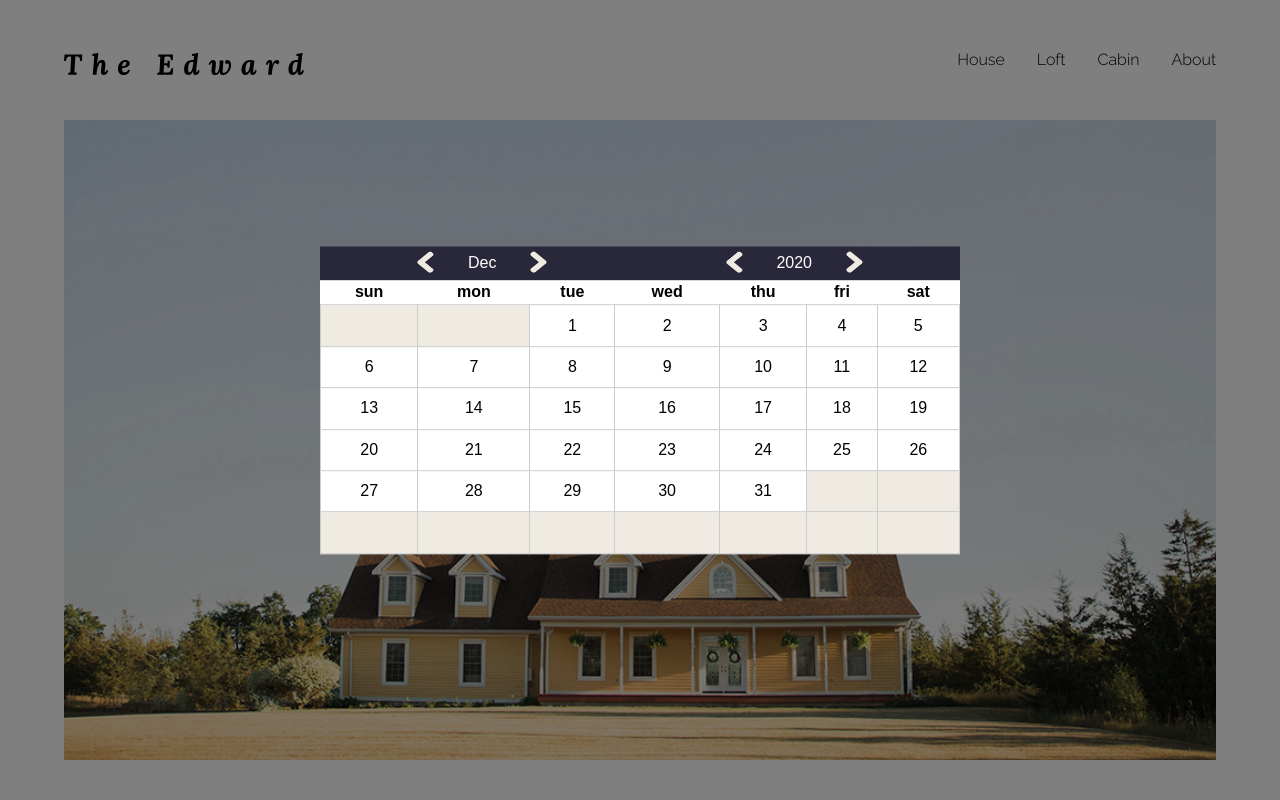
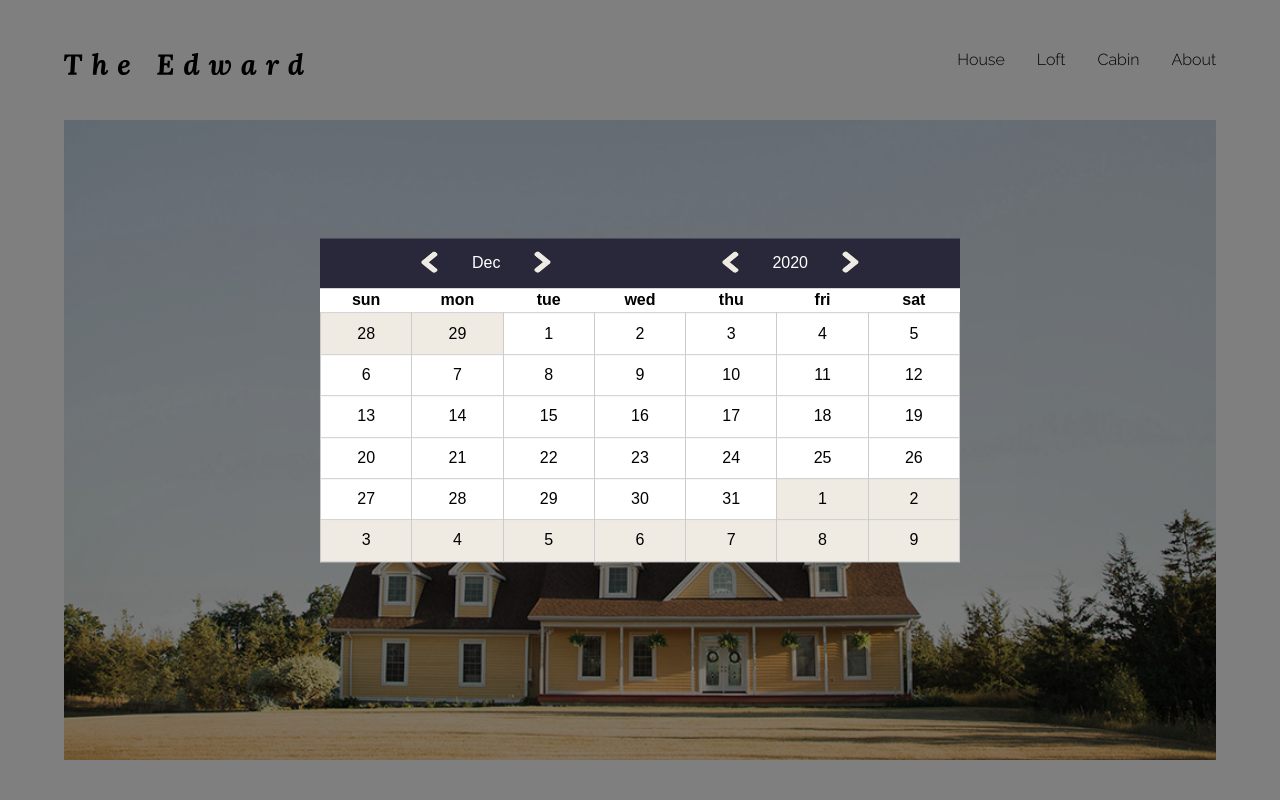
Before and after one commit to Jam52/the-edward, a React (Create React App) app: page / in a window 1280 px wide. Shown: the top 800 px of the page. Built offline with nearby package versions, Linux system fonts and the light colour scheme.

Commit message:
Refactor calendar component

```diff
--- a/src/App.js
+++ b/src/App.js
@@ -5,7 +5,7 @@ import Footer from './components/Footer/Footer';
 import HousePage from './views/HousePage/HousePage';
 import styles from './App.module.scss';
 import { Route, Switch } from 'react-router-dom';
-import Calendar from './components/Calendar/Calendar';
+import Calendar from './components/BookingBar/Calendar/Calendar';
 
 function App() {
   return (
--- a/src/components/Calendar/Calendar.js
+++ b/src/components/BookingBar/Calendar/Calendar.js
@@ -1,5 +1,4 @@
 import React, { useState } from 'react';
-import DayJS from 'react-dayjs';
 import styles from './Calendar.module.scss';
 const dayjs = require('dayjs');
 
@@ -17,27 +16,28 @@ const Calendar = (props) => {
   let firstDayOfMonth = Number(date.date(1).format('d'));
   let numDaysInMonth = date.daysInMonth();
 
-  let daysInMonth = Array(42).fill(null);
-  let count = 0;
-  for (let i = firstDayOfMonth; count < numDaysInMonth; i++) {
-    daysInMonth[i] = date.date(1).add(count, 'day');
-    count++;
-  }
-
-  daysInMonth = daysInMonth.map((day) => {
-    if (day !== null) {
-      return <td className={styles.calendar_day}>{day.date()}</td>;
+  let daysInMonth = [...Array(42).keys()].map((key) => {
+    key = key - firstDayOfMonth;
+    let day = date.date(1).add(key, 'day');
+    let classes = [styles.calendar_day];
+    if (key + 1 <= 0) {
+      classes.push(styles.calendar_day__unavailable);
+      day = date.date(1).subtract(Math.abs(key) + 1, 'day');
+    }
+    if (key + 1 > numDaysInMonth) {
+      classes.push(styles.calendar_day__unavailable);
     }
     return (
       <td
-        className={`${styles.calendar_day__unavailable} ${styles.calendar_day}`}
+        data-testid="day"
+        className={classes.join(' ')}
+        key={key}
+        onClick={() => console.log(day)}
       >
-        _
+        {day.date()}
       </td>
     );
   });
-
-  console.log(firstDayOfMonth, numDaysInMonth, daysInMonth);
 
   return (
     <div data-testid="component-calendar" className={styles.calendar}>
@@ -45,6 +45,7 @@ const Calendar = (props) => {
         <div className={styles.calendar_header}>
           <div>
             <img
+              data-testid="backward-one-month"
               role="button"
               aria-label="go back one month"
               onClick={() => minusOneToDate('month')}
@@ -55,6 +56,7 @@ const Calendar = (props) => {
             />
             <div>{date.format('MMM')}</div>
             <img
+              data-testid="forward-one-month"
               role="button"
               aria-label="go forward one month"
               onClick={() => plusOneToDate('month')}
@@ -66,6 +68,7 @@ const Calendar = (props) => {
           </div>
           <div>
             <img
+              data-testid="backward-one-year"
               role="button"
               aria-label="go back one year"
               onClick={() => minusOneToDate('year')}
@@ -78,6 +81,7 @@ const Calendar = (props) => {
             <div>{date.format('YYYY')}</div>
 
             <img
+              data-testid="forward-one-year"
               role="button"
               aria-label="go forward one year"
               onClick={() => plusOneToDate('year')}
--- a/src/components/Calendar/Calendar.module.scss
+++ b/src/components/BookingBar/Calendar/Calendar.module.scss
@@ -1,4 +1,4 @@
-@import '../../CSS/base';
+@import '../../../CSS/base';
 
 .calendar {
   background-color: rgba(0, 0, 0, 0.5);
@@ -10,7 +10,7 @@
   z-index: 100;
 
   &_header {
-    padding: 0.5rem;
+    padding: 1rem;
     background-color: $color_dark_blue;
     color: white;
     display: flex;
@@ -21,19 +21,30 @@
     }
   }
   &_arrow {
+    display: block;
     height: 1rem;
     width: 1.3rem;
     cursor: pointer;
+    transition: all 0.3s;
+    &:hover {
+      filter: brightness(0.9);
+      transform: scale(1.1);
+    }
   }
 
   &_day {
     padding: 0.7rem 0.2rem;
     text-align: center;
     border: 1px solid $color_light_grey;
+    cursor: pointer;
+    background-color: white;
+    transition: all 0.3s;
+    &:hover {
+      filter: brightness(0.9);
+    }
 
     &__unavailable {
       background-color: $color_light_beige;
-      color: $color_light_beige;
     }
   }
 }
@@ -50,6 +61,7 @@
 
 .table {
   width: 100%;
+  table-layout: fixed;
 
   th {
     padding: 0.2rem;
```
Also changed, not shown: src/components/BookingBar/BookingBar.js (added), 2 other files (tests, documents, lock files or other folders).
